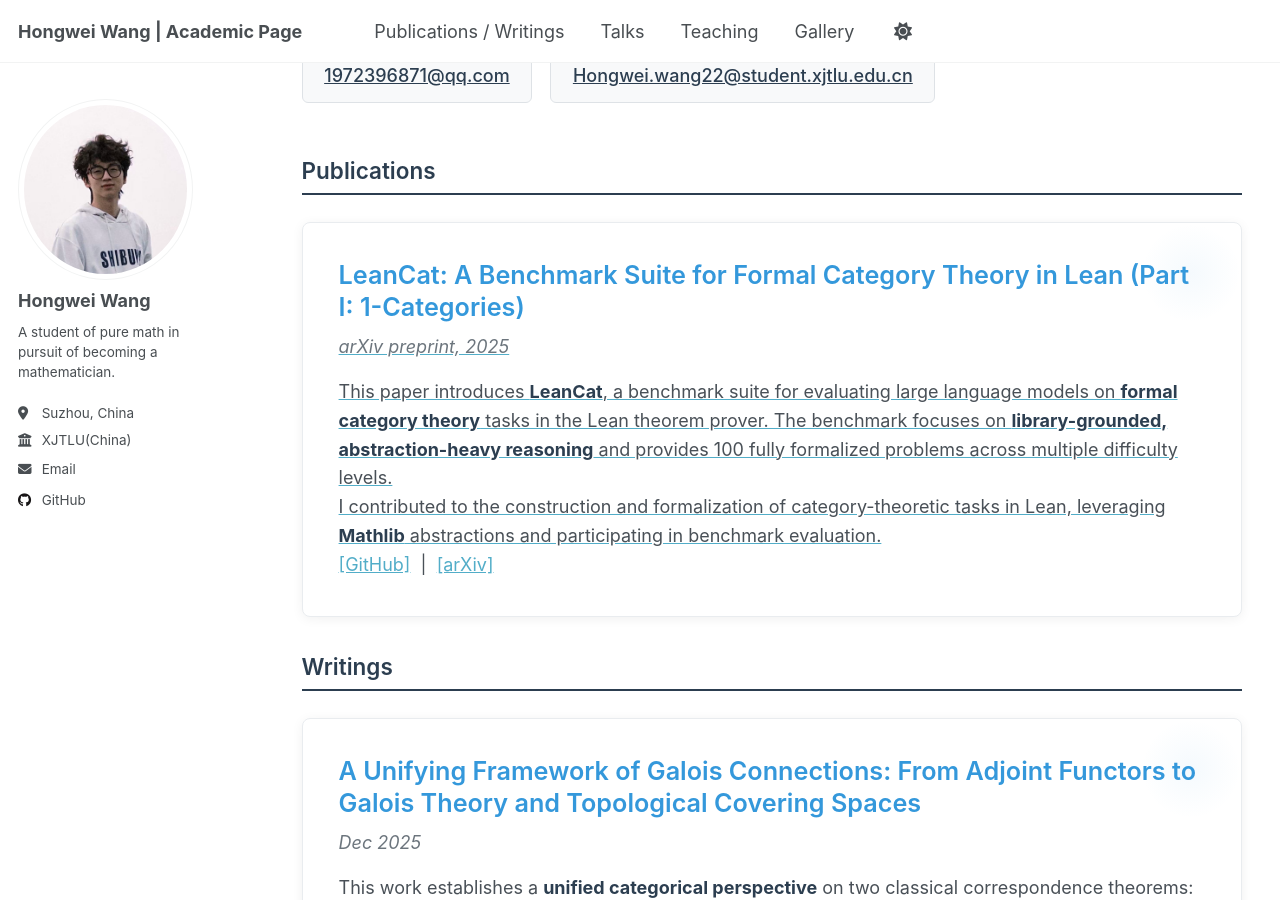
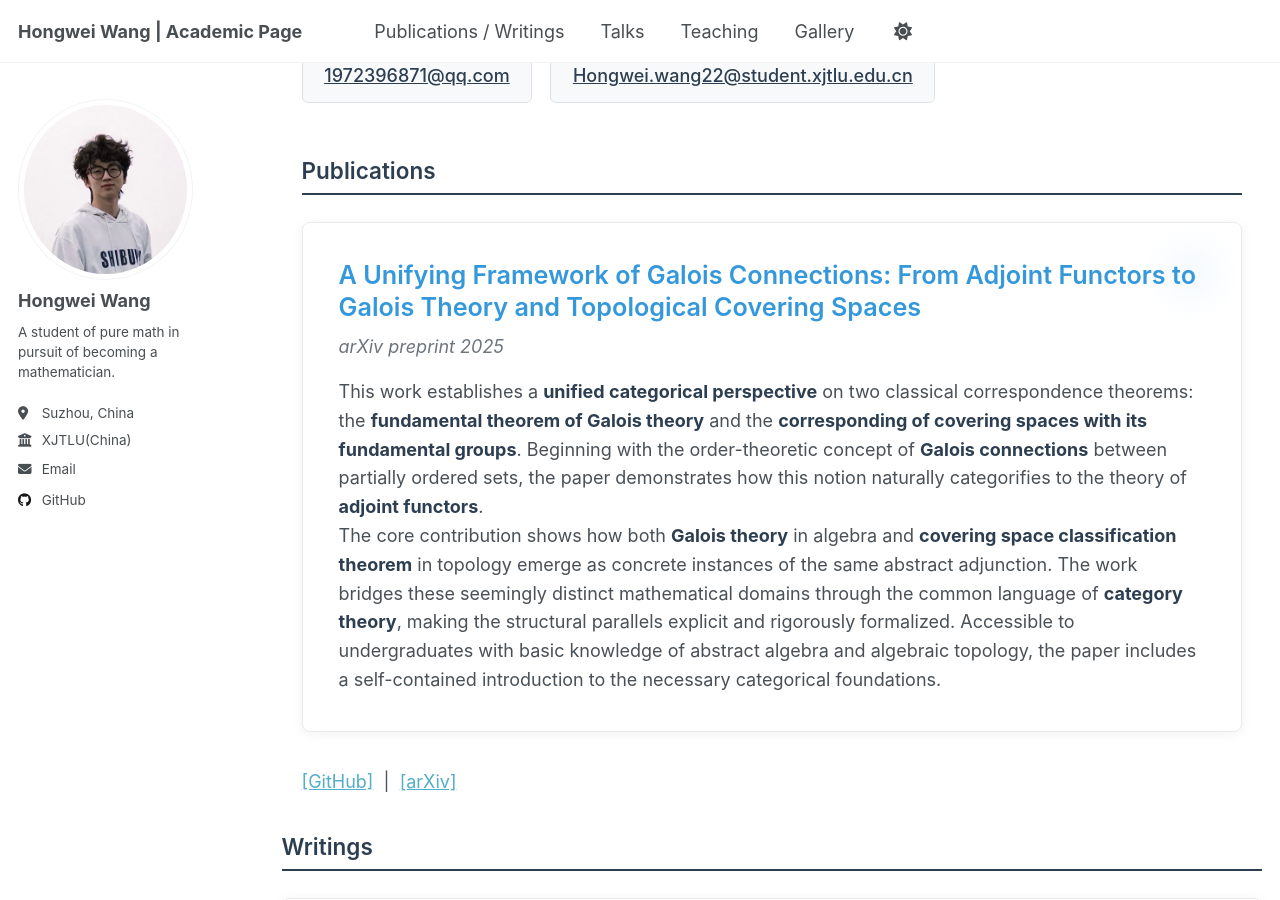
Before and after one commit to WangHongWei-AcademicPage/WangHongWei-AcademicPage.github.io, a Jekyll site: the page built from _pages/writings.html, in a window 1280 px wide and 900 px high, scrolled down 293 px. Built offline with Jekyll 4.4.1, drawn with Linux system fonts in a browser that asks for light colours; a script that is not in the unit is left out.

Commit message:
Revise publication entry for Galois connections paper
Updated publication details for a paper on Galois connections, including title, meta information, and descriptions.

```diff
--- a/_pages/writings.html
+++ b/_pages/writings.html
@@ -178,27 +178,18 @@ author_profile: true
 
 <h2 class="section-title">Publications</h2>
 
-<div class="writing-card fade-in">
+    <div class="writing-card fade-in">
   <div class="writing-header">
-    <h3 class="writing-title"><a href="../assets/Benchmark.pdf">
-      LeanCat: A Benchmark Suite for Formal Category Theory in Lean (Part I: 1-Categories)
-    </h3>
-    <div class="writing-meta">
-      arXiv preprint, 2025 <br>
-    </div>
+    <h3 class="writing-title"><a href="../assets/Benchmark.pdf">A Unifying Framework of Galois Connections: From Adjoint Functors to Galois Theory and Topological Covering Spaces</a></h3>
+    <div class="writing-meta">arXiv preprint 2025</div>
   </div>
-
   <p class="writing-description">
-    This paper introduces <strong>LeanCat</strong>, a benchmark suite for evaluating large language models on
-    <strong>formal category theory</strong> tasks in the Lean theorem prover. The benchmark focuses on
-    <strong>library-grounded, abstraction-heavy reasoning</strong> and provides 100 fully formalized problems
-    across multiple difficulty levels.
+    This work establishes a <strong>unified categorical perspective</strong> on two classical correspondence theorems: the <strong>fundamental theorem of Galois theory</strong> and the <strong>corresponding of covering spaces with its fundamental groups</strong>. Beginning with the order-theoretic concept of <strong>Galois connections</strong> between partially ordered sets, the paper demonstrates how this notion naturally categorifies to the theory of <strong>adjoint functors</strong>.
   </p>
-
   <p class="writing-description">
-    I contributed to the construction and formalization of category-theoretic tasks in Lean,
-    leveraging <strong>Mathlib</strong> abstractions and participating in benchmark evaluation.
+    The core contribution shows how both <strong>Galois theory</strong> in algebra and <strong>covering space classification theorem</strong> in topology emerge as concrete instances of the same abstract adjunction. The work bridges these seemingly distinct mathematical domains through the common language of <strong>category theory</strong>, making the structural parallels explicit and rigorously formalized. Accessible to undergraduates with basic knowledge of abstract algebra and algebraic topology, the paper includes a self-contained introduction to the necessary categorical foundations.
   </p>
+</div>
 
   <p class="writing-description">
     <a href="https://github.com/sciencraft/LeanCat" target="_blank">[GitHub]</a>
```
